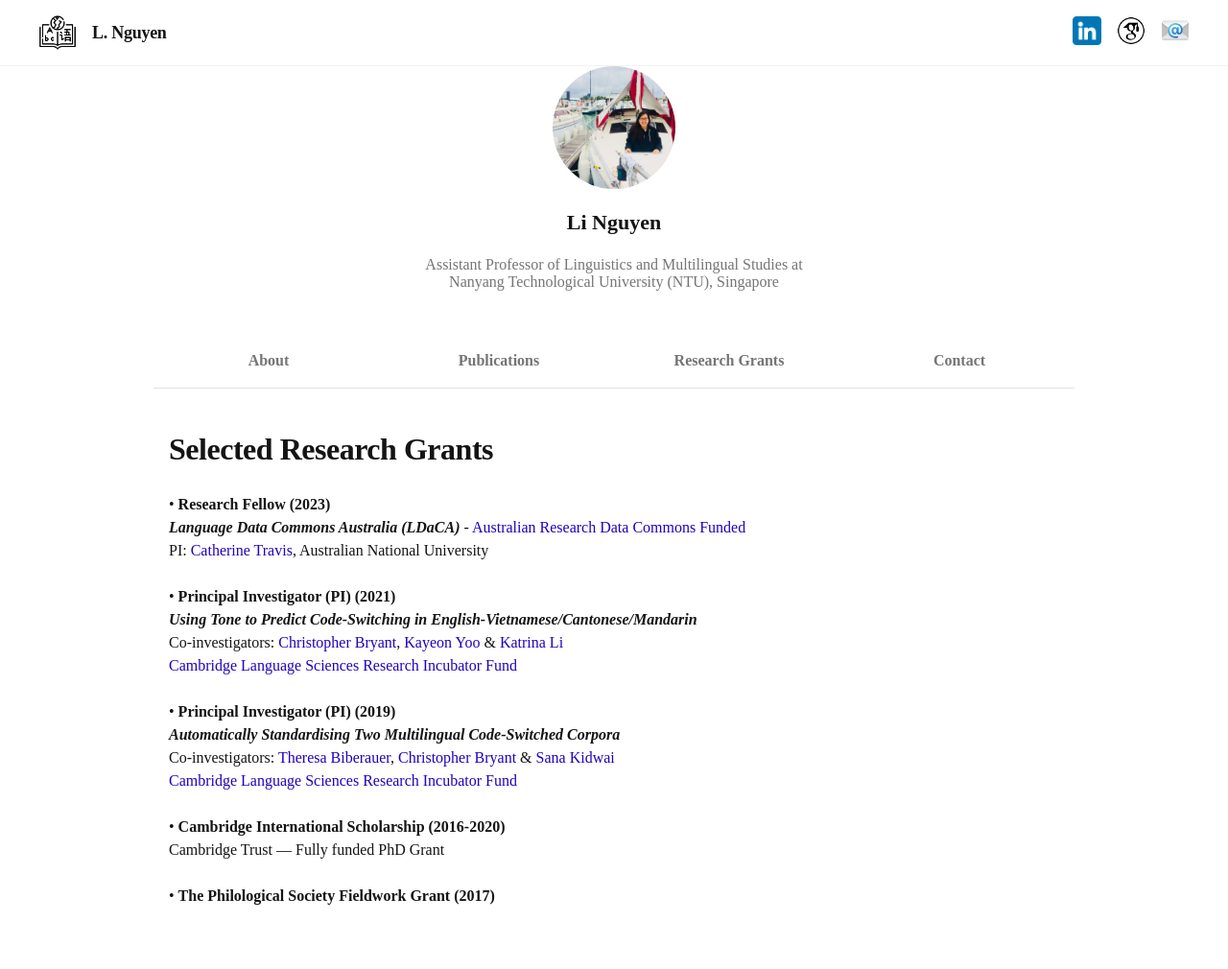
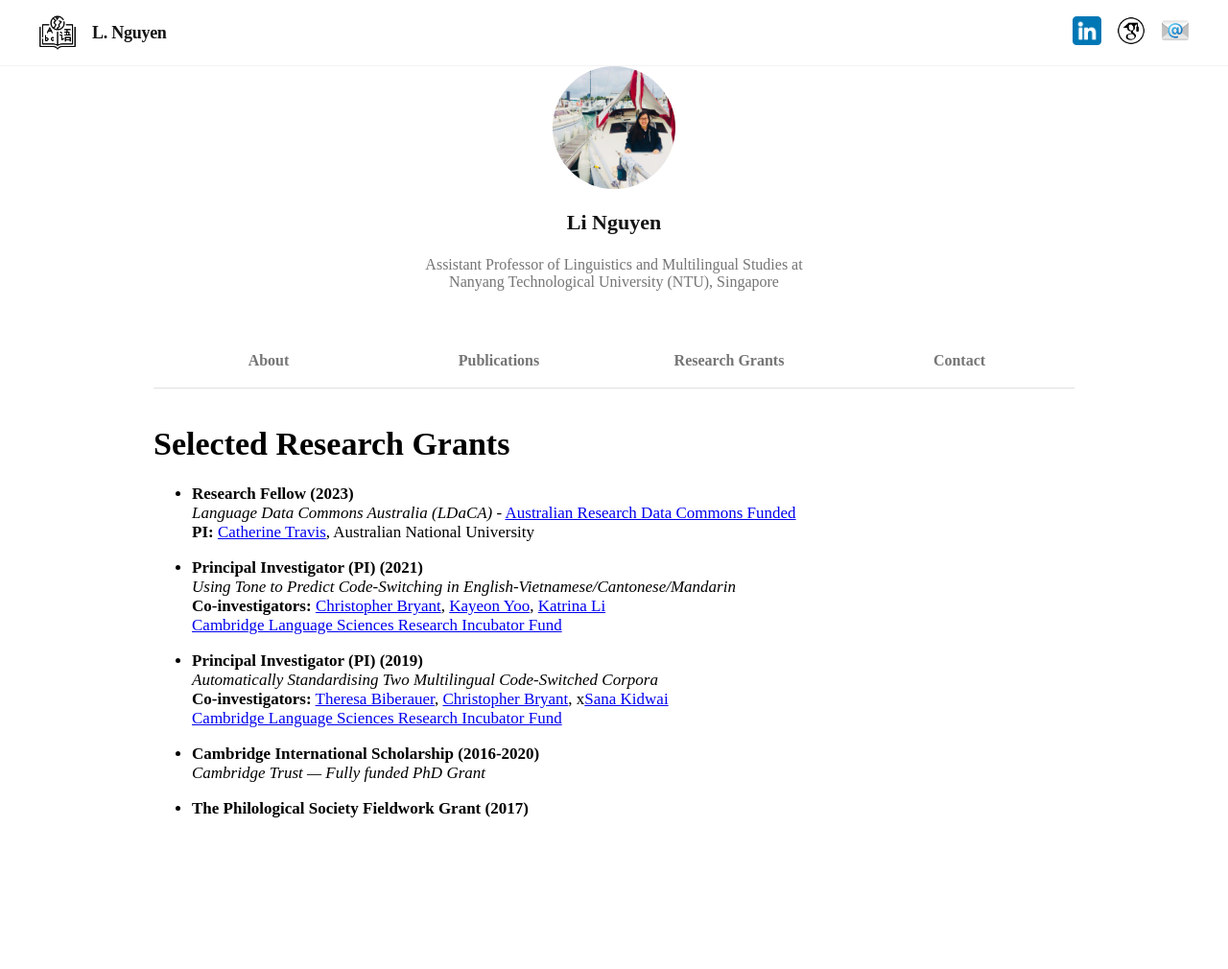
Before and after one commit to Bak3rLi/www.linguyen.com, a Jekyll site: the page built from research.md, in a window 1280 px wide. Shown: the whole page at 96% size. Built offline with Jekyll 4.4.1, drawn with Linux system fonts in a browser that asks for light colours; after the commit the page ends 918 px from its top, so only the background shows below that.

Commit message:
convert html to md

```diff
--- a/assets/css/style.scss
+++ b/assets/css/style.scss
@@ -1,111 +1,19 @@
----
----
-
-@import "{{ site.theme }}";
-@import url('https://fonts.googleapis.com/css?family=Lora:400,400i,700,700i');
-
-html, body {
-    font: none !important;
-    font-family: 'Lora', serif;
+.design-root {
+  font-family: minion-pro, serif;
+  font-style: normal;
+  font-weight: 400;
+  position: relative;
+  size: 100%;
+  background-color: white;
+  overflow-x: hidden;
+  min-height: 100vh;
+  display: flex;
+  flex-direction: column;
 }
 
-body {
-    padding-top: 0;
-    font-size: 12pt;
-    color: black;
+.layout-container {
+  display: flex;
+  flex-direction: column;
+  flex-grow: 1;
+  height: 100%;
 }
-
-.title {
-    font-style: italic;
-    font-weight: normal;
-}
-
-.wrapper {
-    width: 80%;
-    margin: 0 auto auto 50px;
-    top: 0;
-    position: absolute;
-    z-index: -10;
-}
-
-header, section {
-    top: 0;
-}
-
-header, footer {
-    width: 100%;
-    z-index: -1;
-}
-
-section {
-    width: 75.5%;
-}
-
-/* Default size for columns (e.g. 1st) */
-table td {
-    width: 15%;
-    vertical-align: top;
-}
-
-/* Size for columns (from 2nd onwards) */
-table td + td {
-    width: 85%;
-    vertical-align: top;
-}
-
-th, td {
-    border-bottom: none;
-}
-
-li {
-    padding-bottom: 10px;
-}
-
-h1 {
-    padding-top: 50px;
-    font-size: 24pt;
-    font-weight: normal;
-}
-
-h2, h3, h4, h5, h6 {
-    padding-top: 10px;
-    font-weight: normal;
-}
-
-.sub-menu {
-    font-size: 12pt !important;
-    padding-left: 10px;
-    display: none !important;
-}
-
-.menu-item {
-    display: block;
-    padding-bottom: 10px;
-    font-size: 13pt;
-}
-
-.menu-item a {
-    color: gray;
-    text-decoration: none;
-}
-
-.menu-item a:hover, a:focus {
-    color: black;
-    font-weight: normal;
-    text-decoration: none;
-}
-
-a {
-    color: #0366d6;
-}
-
-a:hover, a:focus {
-    color: #0366d6;
-    font-weight: normal;
-    text-decoration: underline;
-}
-
-#my-picture {
-    padding-left: 25px;
-    padding-bottom: 25px;
-}
--- a/research.html
+++ /dev/null
@@ -1,104 +0,0 @@
----
-layout: default
-title: Research
----
-
-<link
-  rel="stylesheet"
-  href="{{ '/style.css?v=' | append: site.github.build_revision | relative_url }}"
-/>
-
-<h2 class="body-title">Selected Research Grants</h2>
-
-<p class="body-text">
-  • <strong>Research Fellow (2023)</strong> <br />
-  <b><em>Language Data Commons Australia (LDaCA)</em></b> -
-  <a
-    href="https://ardc.edu.au/project/language-data-commons-of-australia/"
-    target="_blank"
-    class="text-link"
-    >Australian Research Data Commons Funded</a
-  >
-  <br />
-  PI:
-  <a
-    href="https://researchportalplus.anu.edu.au/en/persons/catherine-travis"
-    target="_blank"
-    class="text-link"
-    >Catherine Travis</a
-  >, Australian National University <br /><br />
-
-  • <strong>Principal Investigator (PI) (2021)</strong> <br />
-  <b
-    ><em
-      >Using Tone to Predict Code-Switching in
-      English-Vietnamese/Cantonese/Mandarin</em
-    ></b
-  >
-  <br />Co-investigators:
-  <a href="https://chrisjbryant.github.io/" target="_blank" class="text-link"
-    >Christopher Bryant</a
-  >,
-  <a
-    href="https://www.phonetics.mmll.cam.ac.uk/staff/kayeon-yoo"
-    target="_blank"
-    class="text-link"
-    >Kayeon Yoo</a
-  >
-  &
-  <a
-    href="https://www.phonetics.mmll.cam.ac.uk/staff/kechunkatrina-li"
-    target="_blank"
-    class="text-link"
-    >Katrina Li</a
-  >
-  <br />
-  <a
-    href="https://www.languagesciences.cam.ac.uk/incubator"
-    target="_blank"
-    class="text-link"
-    >Cambridge Language Sciences Research Incubator Fund</a
-  >
-  <br /><br />
-
-  • <strong>Principal Investigator (PI) (2019)</strong>
-  <br />
-  <b
-    ><em
-      >Automatically Standardising Two Multilingual Code-Switched Corpora</em
-    ></b
-  >
-  <br />Co-investigators:
-  <a
-    href="https://www.mmll.cam.ac.uk/dr-theresa-biberauer"
-    target="_blank"
-    class="text-link"
-    >Theresa Biberauer</a
-  >,
-  <a href="https://chrisjbryant.github.io/" target="_blank" class="text-link"
-    >Christopher Bryant</a
-  >
-  &
-  <a href="https://sanakidwai.github.io/" target="_blank" class="text-link"
-    >Sana Kidwai</a
-  >
-  <br /><a
-    href="https://www.languagesciences.cam.ac.uk/incubator"
-    target="_blank"
-    class="text-link"
-    >Cambridge Language Sciences Research Incubator Fund</a
-  ><br /><br />
-
-  • <strong>Cambridge International Scholarship (2016-2020)</strong>
-  <br />Cambridge Trust — Fully funded PhD Grant<br /><br />
-
-  • <strong>The Philological Society Fieldwork Grant (2017)</strong>
-</p>
-
-<style>
-  .grant-title {
-    font-size: 18px;
-    font-weight: bold;
-    color: #141414;
-  }
-</style>
--- a/style.css
+++ b/style.css
@@ -1,6 +1,7 @@
 /* Global Styles */
 body {
   font-family: "Minion Pro", serif;
+  font-size: 17px;
   margin: 0;
   padding: 0;
 }
@@ -174,7 +175,7 @@
 
 .body-text {
   color: #141414;
-  font-size: 16px;
+  font-size: 20px;
   font-weight: normal;
   line-height: 1.5;
   padding-left: 1rem;
```
Also changed, not shown: about.html (deleted, +0 -48 lines), contact.html (deleted, +0 -36 lines), contact.md (added, +12 -0 lines), index.md (+20 -5 lines), research.md (added, +25 -0 lines).
